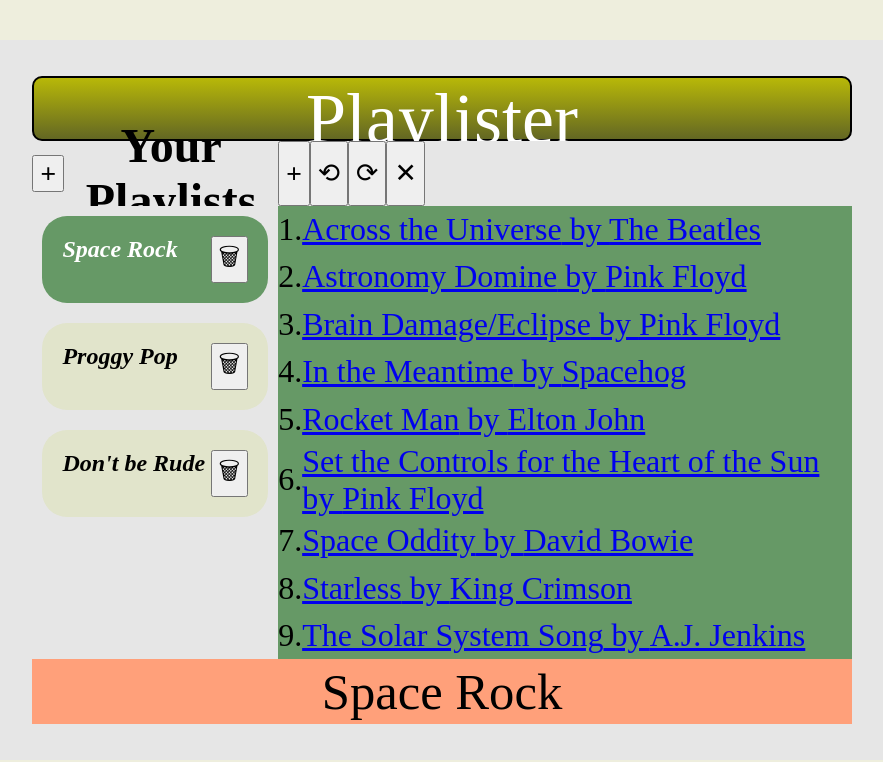
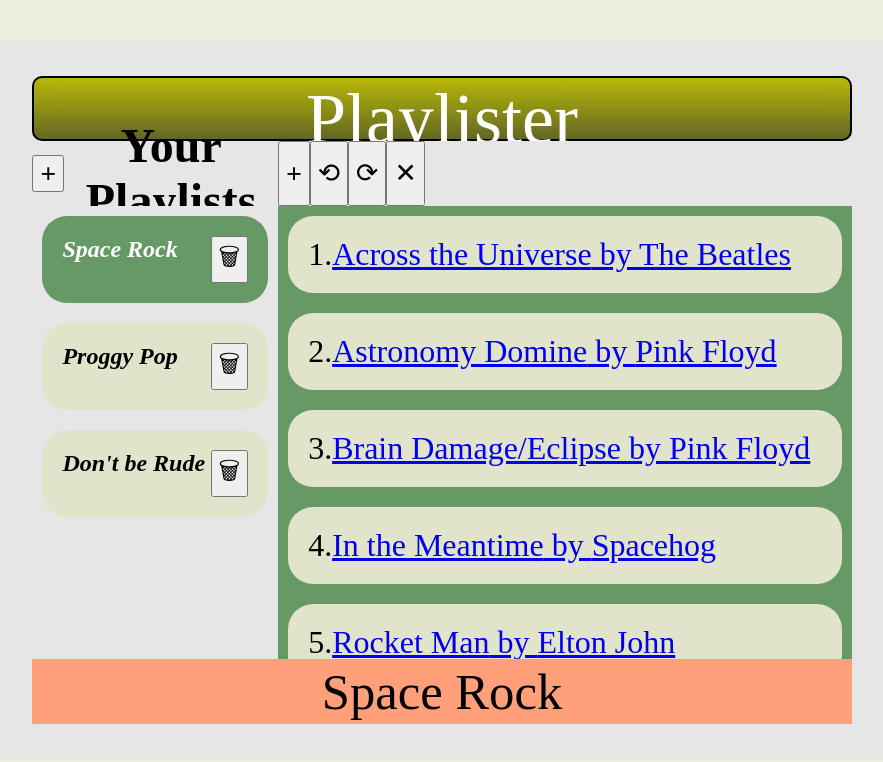
Before and after one commit to srineethj/CSE-316-Homework-2-2, a React (Create React App) app: page / in a window 1280 px wide. Both pictures are taken after a click on the element "Space Rock". Shown: the top 762 px of the page, without its empty margins (198-1081 px from the left). Built offline with nearby package versions, Linux system fonts and the light colour scheme.

Commit message:
Updated UI Elements – Song cards

```diff
--- a/src/App.css
+++ b/src/App.css
@@ -163,7 +163,21 @@
   display:flex;
   align-items: center;
   font-size: 24pt;
-  height:20%;
+  height: 10%;
+  margin: 10px;
+  padding: 20px;
+  border-radius: 25px;
+  background-color: var(--swatch-complement);
+  color: rgb(0, 0, 0);
+}
+
+.playlister-song:hover {
+  background-color: var(--swatch-contrast);
+}
+
+.playlister-song-dragged-to {
+  border: 2px black solid;
+  opacity: 1;
 }
 
 input {
```
